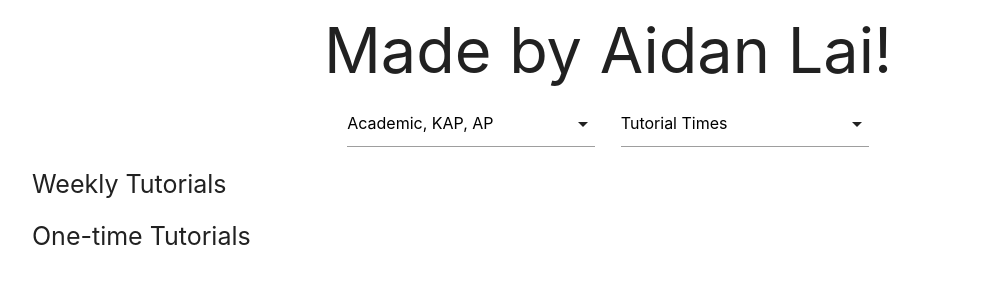
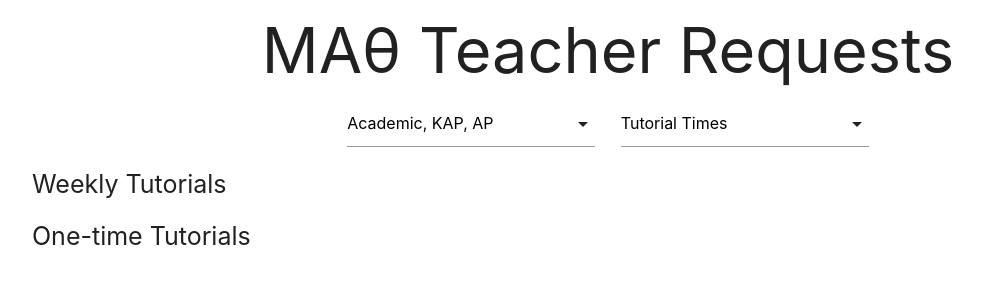
Before and after one commit to InfusedParticle/mat-tutorial-visualization, a plain HTML site: page index.html in a window 1280 px wide. Shown: the whole page, without its empty margins (32-1014 px from the left). Drawn offline with Linux system fonts and the light colour scheme; no server answers.

Commit message:
fixing title

```diff
--- a/index.html
+++ b/index.html
@@ -1,7 +1,7 @@
 <!DOCTYPE html>
 <html>
     <head>
-        <title>Mu Alpha Theta Teacher Help</title>
+        <title>MAθ Tutorial Requests</title>
         <link rel="stylesheet" href="styles.css">
         <script src="script.js"></script>
         <link href="https://fonts.googleapis.com/icon?family=Material+Icons" rel="stylesheet">
@@ -9,7 +9,7 @@
     </head>
     <body>
         <div id="content">
-            <h1 id="header">Made by Aidan Lai!</h1>
+            <h1 id="header">MAθ Teacher Requests</h1>
             <div id="filters">
                 <div class="input-field col s12" style="margin: 0px" id="difficultyfilter">
                     <select multiple id="difficulties">
```
